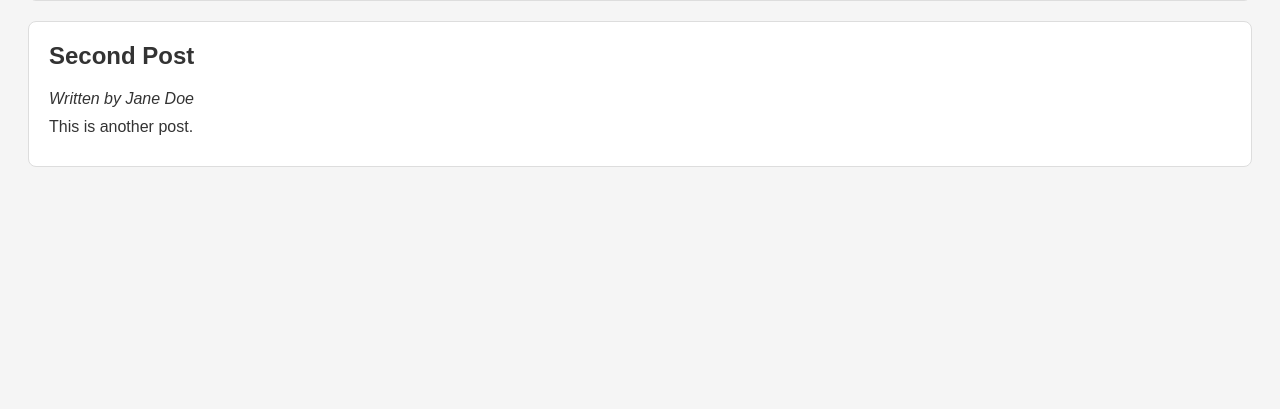
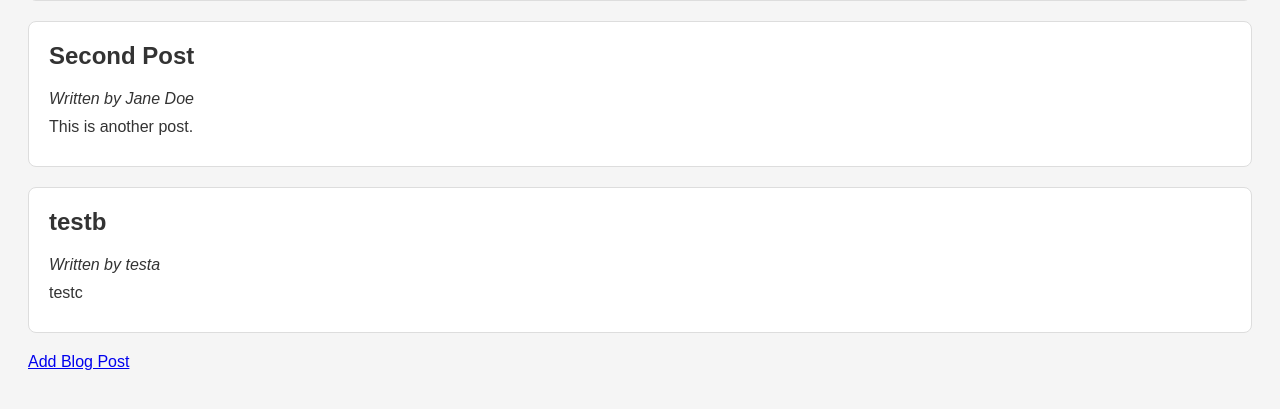
Before and after one commit to cluebbers/Masterblog, a Flask app: page / in a window 1280 px wide. Shown: the part 253-662 px from the top of the page. Run offline with Flask 3, Linux system fonts and the light colour scheme.

Commit message:
created "add" route

```diff
--- a/app.py
+++ b/app.py
@@ -1,4 +1,4 @@
-from flask import Flask, render_template
+from flask import Flask, render_template, request, redirect, url_for
 
 import storage
 
@@ -11,5 +11,17 @@ def index():
     return render_template("index.html", posts=blog_posts)
 
 
+@app.route("/add", methods=["GET", "POST"])
+def add():
+    if request.method == "POST":
+        author = request.form.get("author")
+        title = request.form.get("title")
+        content = request.form.get("content")
+        storage.add_blogpost(author, title, content)
+        return redirect(url_for("index"))
+
+    return render_template("add.html")
+
+
 if __name__ == "__main__":
     app.run(host="0.0.0.0", port=5000, debug=True)
--- a/data/data.json
+++ b/data/data.json
@@ -10,5 +10,11 @@
         "author": "Jane Doe",
         "title": "Second Post",
         "content": "This is another post."
+    },
+    {
+        "id": 3,
+        "author": "testa",
+        "title": "testb",
+        "content": "testc"
     }
 ]
--- a/storage.py
+++ b/storage.py
@@ -48,3 +48,16 @@ def save_blogposts(blogposts):
     """
     with open("data/data.json", "w") as file:
         json.dump(blogposts, file, indent=4)
+
+
+def add_blogpost(author, title, content):
+    """
+    Adds a movie to the movies database.
+    Loads the information from the JSON file, add the movie,
+    and saves it. The function doesn't need to validate the input.
+    """
+    blogposts = get_blogposts()
+    newest_id = blogposts[-1]['id']
+    id = newest_id + 1
+    blogposts.append({'id': id, 'author': author, 'title': title, 'content': content})
+    save_blogposts(blogposts)
--- a/templates/index.html
+++ b/templates/index.html
@@ -1,19 +1,24 @@
 <!DOCTYPE html>
 <html lang="en">
+
 <head>
     <meta charset="UTF-8">
     <meta name="viewport" content="width=device-width, initial-scale=1.0">
     <title>My Flask Blog</title>
     <link rel="stylesheet" href="{{ url_for('static', filename='style.css') }}">
 </head>
+
 <body>
     <h1>Welcome to My Flask Blog!</h1>
     {% for post in posts %}
-        <div class="post">
-            <h2>{{ post['title'] }}</h2>
-            <p><em>Written by {{ post['author'] }}</em></p>
-            <p>{{ post['content'] }}</p>
-        </div>
+    <div class="post">
+        <h2>{{ post['title'] }}</h2>
+        <p><em>Written by {{ post['author'] }}</em></p>
+        <p>{{ post['content'] }}</p>
+    </div>
     {% endfor %}
+    <a href="/add">Add Blog Post</a>
+
 </body>
+
 </html>
```
Also changed, not shown: templates/add.html (added, +24 -0 lines).
